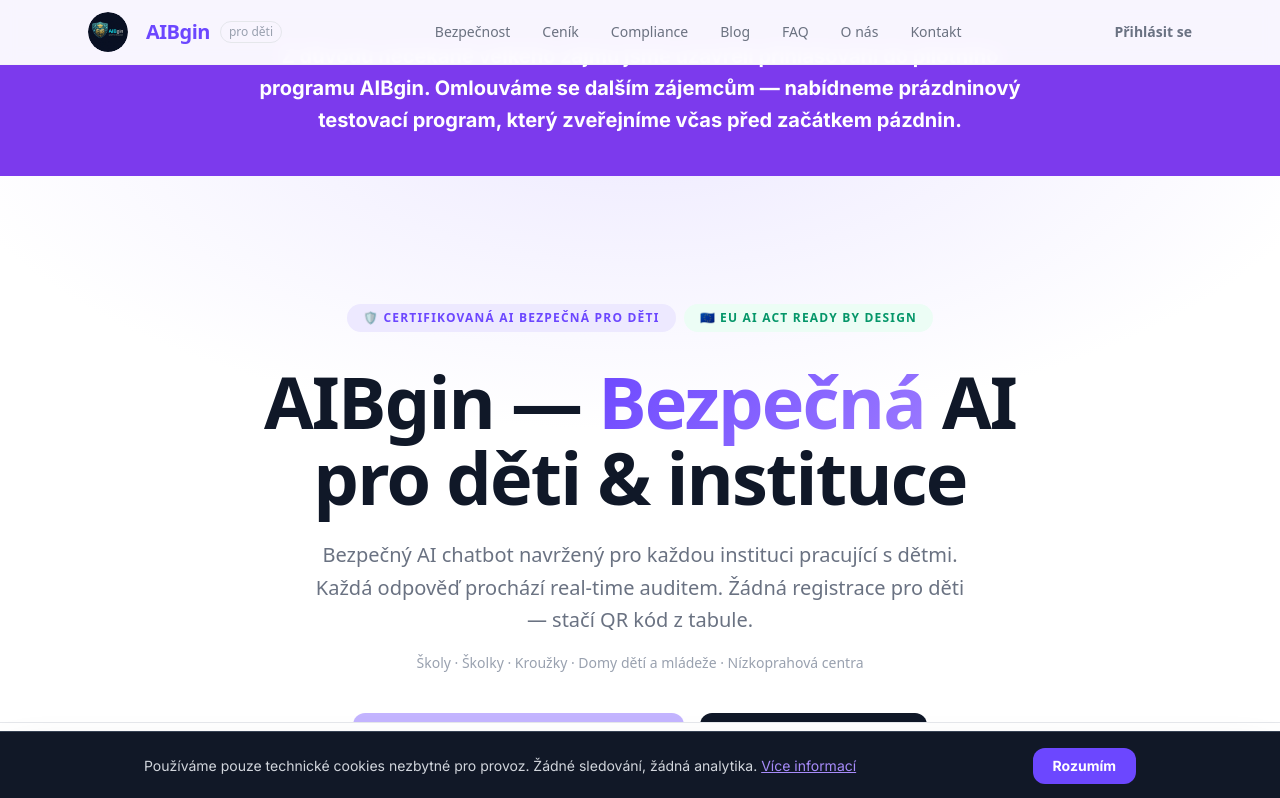
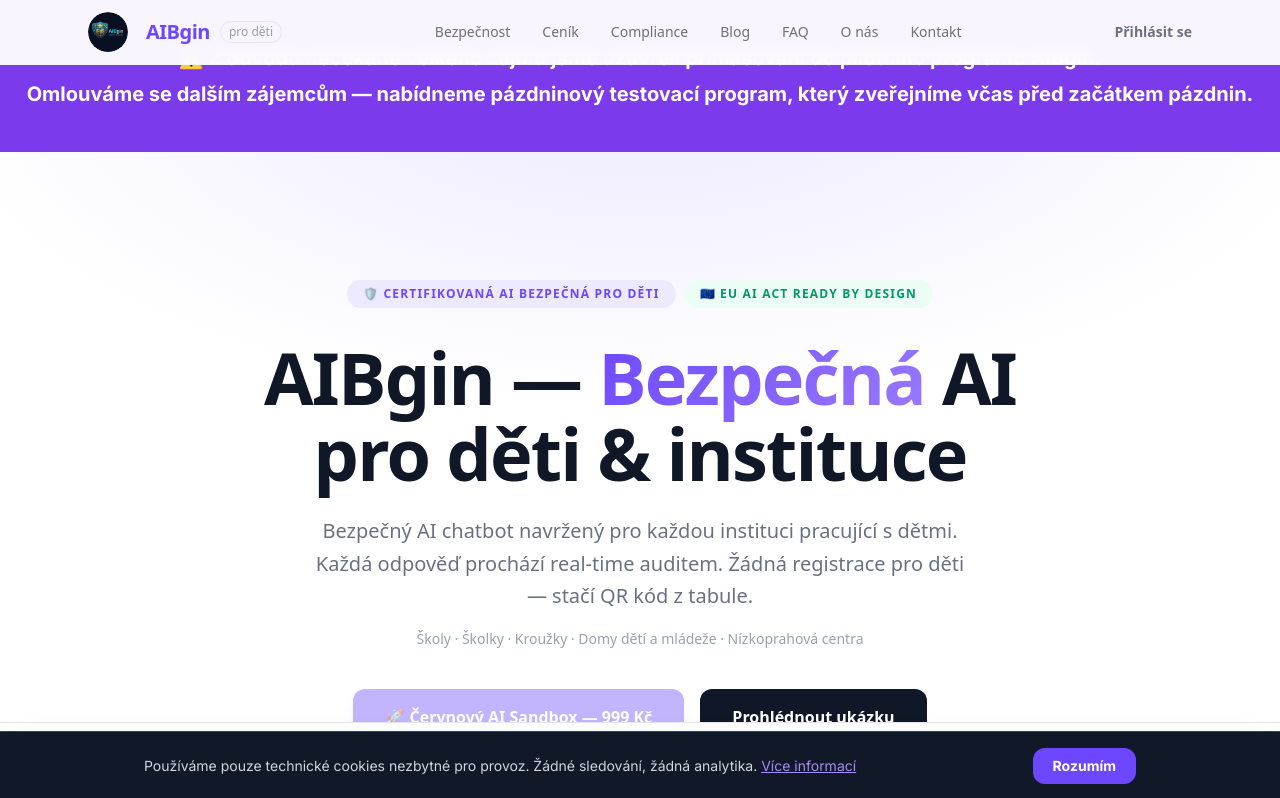
Before and after one commit to jaromirzly-coder/aibgin-web, a Next.js app: page / in a window 1280 px wide. Shown: the top 798 px of the page. Built offline with nearby package versions, Linux system fonts and the light colour scheme.

Commit message:
fix: clean all banners, add single visible banner to page.tsx

```diff
--- a/app/page.tsx
+++ b/app/page.tsx
@@ -209,11 +209,9 @@ export default function HomePage() {
         type="application/ld+json"
         dangerouslySetInnerHTML={{ __html: JSON.stringify(jsonLd) }}
       />
-      <section style={{background:'#7c3aed',padding:'40px 20px',textAlign:'center'}}>
-        <p style={{color:'#ffffff',fontSize:'20px',fontWeight:'700',maxWidth:'800px',margin:'0 auto',lineHeight:'1.6'}}>
-          Z důvodu nečekaně velkého zájmu jsme uzavřeli přihlašování do pilotního programu AIBgin. Omlouváme se dalším zájemcům — nabídneme prázdninový testovací program, který zveřejníme včas před začátkem pázdnin.
-        </p>
-      </section>
+      <div style={{background:'#7c3aed',color:'#fff',textAlign:'center',padding:'40px 24px',fontSize:'20px',fontWeight:'bold',lineHeight:'1.8',width:'100%',boxSizing:'border-box' as 'border-box'}}>
+        ⚠️ Z důvodu nečekaně velkého zájmu jsme uzavřeli přihlašování do pilotního programu AIBgin.<br/>Omlouváme se dalším zájemcům — nabídneme pázdninový testovací program, který zveřejníme včas před začátkem pázdnin.
+      </div>
       <main className="min-h-screen bg-white text-gray-900 font-sans">
         <Nav />
 
```
